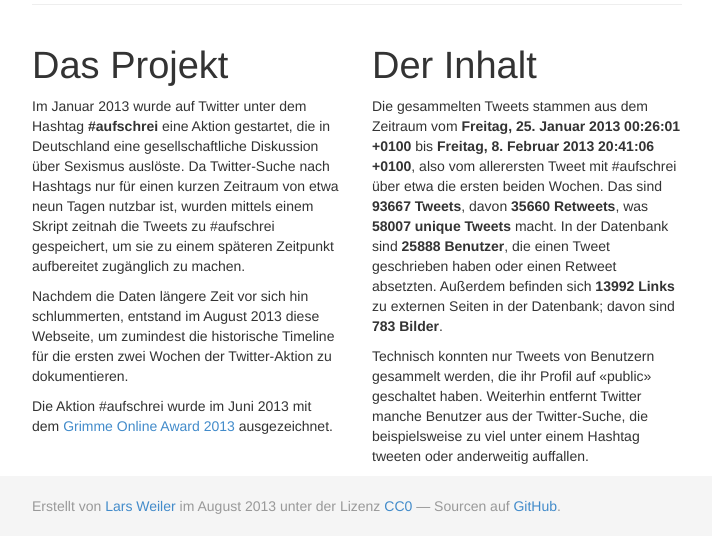
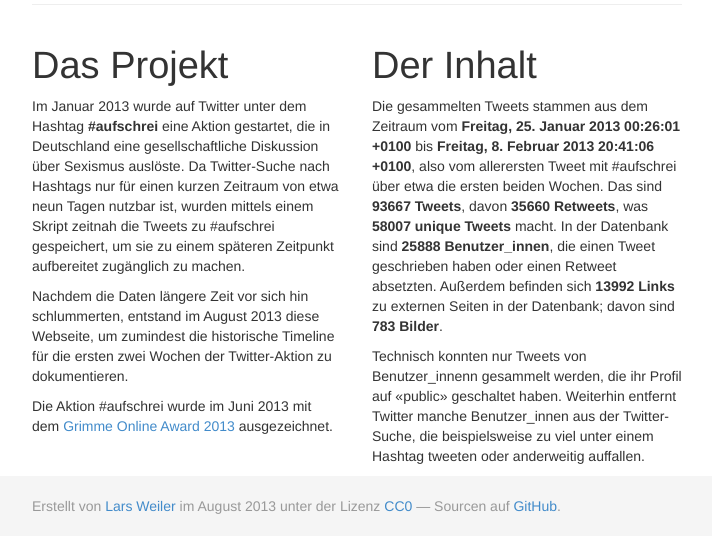
Before and after one commit to larsweiler/aufschrei-timeline, a Django app: page / in a window 1280 px wide. Shown: the part 617-1153 px from the top of the page, without its empty margins (283-995 px from the left). Run offline with Django 3.2, Linux system fonts and the light colour scheme.

Commit message:
Genderchange.

```diff
--- a/templates/index.html
+++ b/templates/index.html
@@ -46,9 +46,9 @@
 		<div class="col-lg-6">
 			<h1>Der Inhalt</h1>
 
-			<p>Die gesammelten Tweets stammen aus dem Zeitraum vom <b>Freitag, 25. Januar 2013 00:26:01 +0100</b> bis <b>Freitag, 8. Februar 2013 20:41:06 +0100</b>, also vom allerersten Tweet mit #aufschrei &uuml;ber etwa die ersten beiden Wochen. Das sind <b>93667 Tweets</b>, davon <b>35660 Retweets</b>, was <b>58007 unique Tweets</b> macht. In der Datenbank sind <b>25888 Benutzer</b>, die einen Tweet geschrieben haben oder einen Retweet absetzten. Au&szlig;erdem befinden sich <b>13992 Links</b> zu externen Seiten in der Datenbank; davon sind <b>783 Bilder</b>.</p>
+			<p>Die gesammelten Tweets stammen aus dem Zeitraum vom <b>Freitag, 25. Januar 2013 00:26:01 +0100</b> bis <b>Freitag, 8. Februar 2013 20:41:06 +0100</b>, also vom allerersten Tweet mit #aufschrei &uuml;ber etwa die ersten beiden Wochen. Das sind <b>93667 Tweets</b>, davon <b>35660 Retweets</b>, was <b>58007 unique Tweets</b> macht. In der Datenbank sind <b>25888 Benutzer_innen</b>, die einen Tweet geschrieben haben oder einen Retweet absetzten. Au&szlig;erdem befinden sich <b>13992 Links</b> zu externen Seiten in der Datenbank; davon sind <b>783 Bilder</b>.</p>
 
-			<p>Technisch konnten nur Tweets von Benutzern gesammelt werden, die ihr Profil auf &laquo;public&raquo; geschaltet haben. Weiterhin entfernt Twitter manche Benutzer aus der Twitter-Suche, die beispielsweise zu viel unter einem Hashtag tweeten oder anderweitig auffallen.</p>
+			<p>Technisch konnten nur Tweets von Benutzer_innenn gesammelt werden, die ihr Profil auf &laquo;public&raquo; geschaltet haben. Weiterhin entfernt Twitter manche Benutzer_innen aus der Twitter-Suche, die beispielsweise zu viel unter einem Hashtag tweeten oder anderweitig auffallen.</p>
 		</div>
 	</div>
 
```
